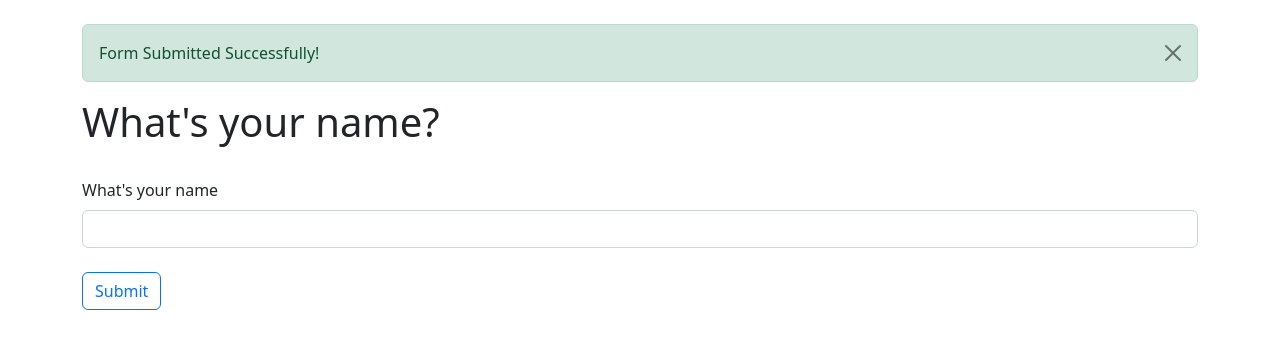
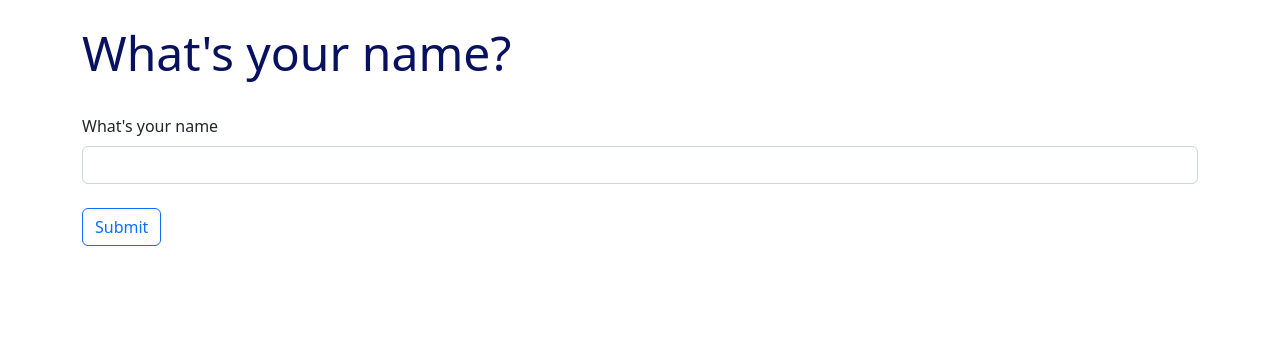
Before and after one commit to jc-padua/kapiyu, a Flask app: page /name in a window 1280 px wide. Shown: the part 56-405 px from the top of the page. Run offline with Flask 2, Linux system fonts and the light colour scheme.

Commit message:
Static folder with img, css, js added

```diff
--- /dev/null
+++ b/static/css/style.css
@@ -0,0 +1,8 @@
+h1 {
+    color: rgb(7, 17, 95);
+    font-size: 3rem;
+}
+
+#image {
+    /* border-radius: 50%; */
+}
--- /dev/null
+++ b/static/js/script.js
@@ -0,0 +1,8 @@
+let image = document.querySelector('#image');
+
+image.addEventListener('mouseover', function () {
+    image.style.borderRadius = '50%';
+})
+image.addEventListener('mouseout', function () {
+    image.style.borderRadius = '0%';
+})
--- a/templates/base.html
+++ b/templates/base.html
@@ -9,7 +9,7 @@
     <!-- CSS only -->
     <link href="https://cdn.jsdelivr.net/npm/bootstrap@5.2.3/dist/css/bootstrap.min.css" rel="stylesheet"
         integrity="sha384-rbsA2VBKQhggwzxH7pPCaAqO46MgnOM80zW1RWuH61DGLwZJEdK2Kadq2F9CUG65" crossorigin="anonymous">
-
+    <link rel="stylesheet" href="{{url_for('static', filename='css/style.css')}}">
 
 </head>
 
@@ -24,6 +24,7 @@
     <script src="https://cdn.jsdelivr.net/npm/bootstrap@5.2.3/dist/js/bootstrap.bundle.min.js"
         integrity="sha384-kenU1KFdBIe4zVF0s0G1M5b4hcpxyD9F7jL+jjXkk+Q2h455rYXK/7HAuoJl+0I4"
         crossorigin="anonymous"></script>
+    <script src="{{ url_for('static', filename='js/script.js')}}"></script>
 </body>
 
 </html>
--- a/templates/name.html
+++ b/templates/name.html
@@ -1,15 +1,17 @@
 {% extends 'base.html'%}
 {% block content %}
 <br>
-{% for message in get_flashed_messages() %}
-<div class="alert alert-success alert-dismissible fade show" role="alert">
-    {{ message }}
-    <button type="button" class="btn-close" data-bs-dismiss="alert" aria-label="Close"></button>
-  </div>
-{% endfor %}
+
 
 {% if name %}
+    {% for message in get_flashed_messages() %}
+    <div class="alert alert-success alert-dismissible fade show" role="alert">
+        {{ message }}
+        <button type="button" class="btn-close" data-bs-dismiss="alert" aria-label="Close"></button>
+      </div>
+    {% endfor %}
     <h1>Hello, {{ name }}</h1>
+    <img src="{{ url_for('static', filename='images/Avatar.png')}}" alt="" id="image">
 {% else %}
     <h1>What's your name?</h1>
     <br>
```
Also changed, not shown: static/images/Avatar.png (added).
